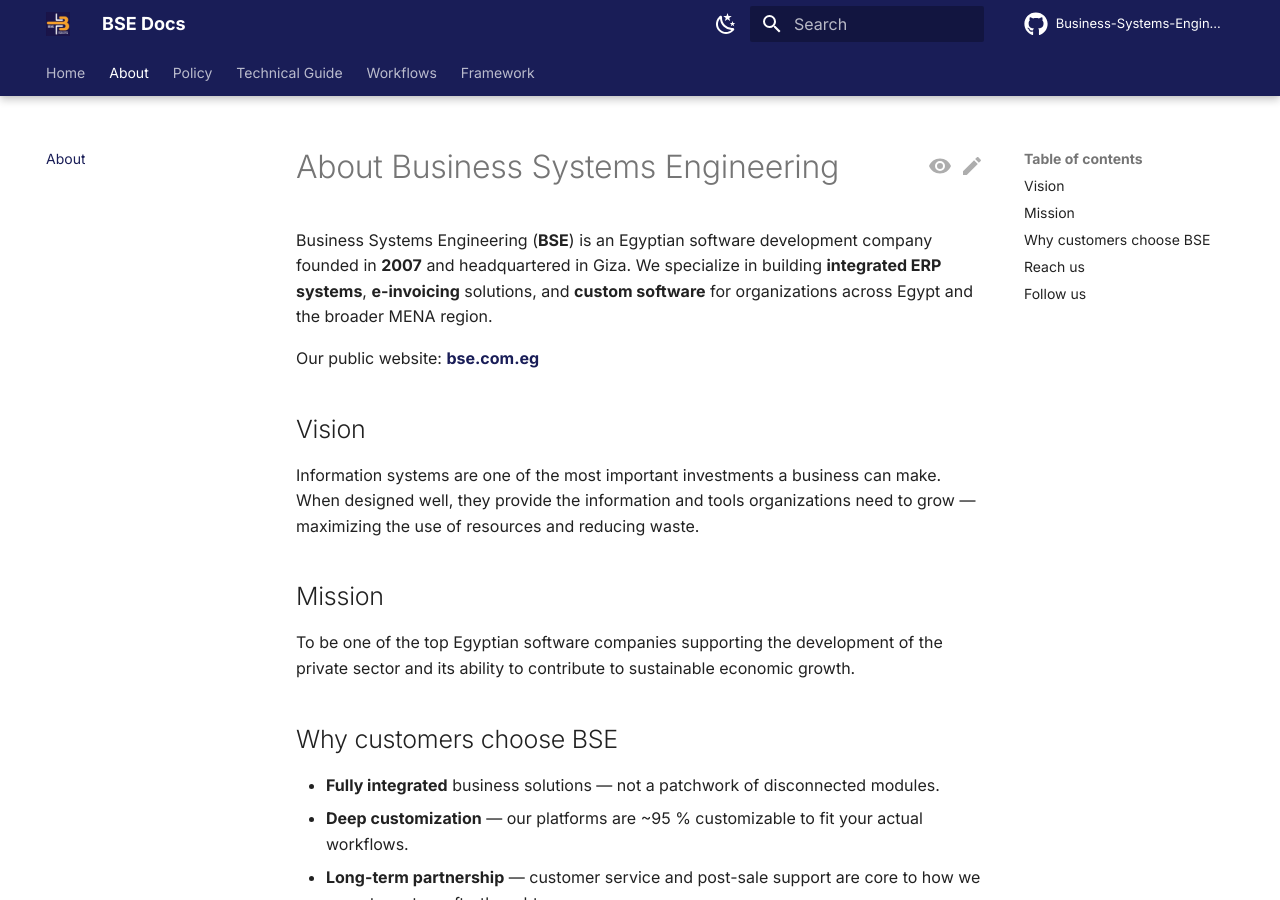
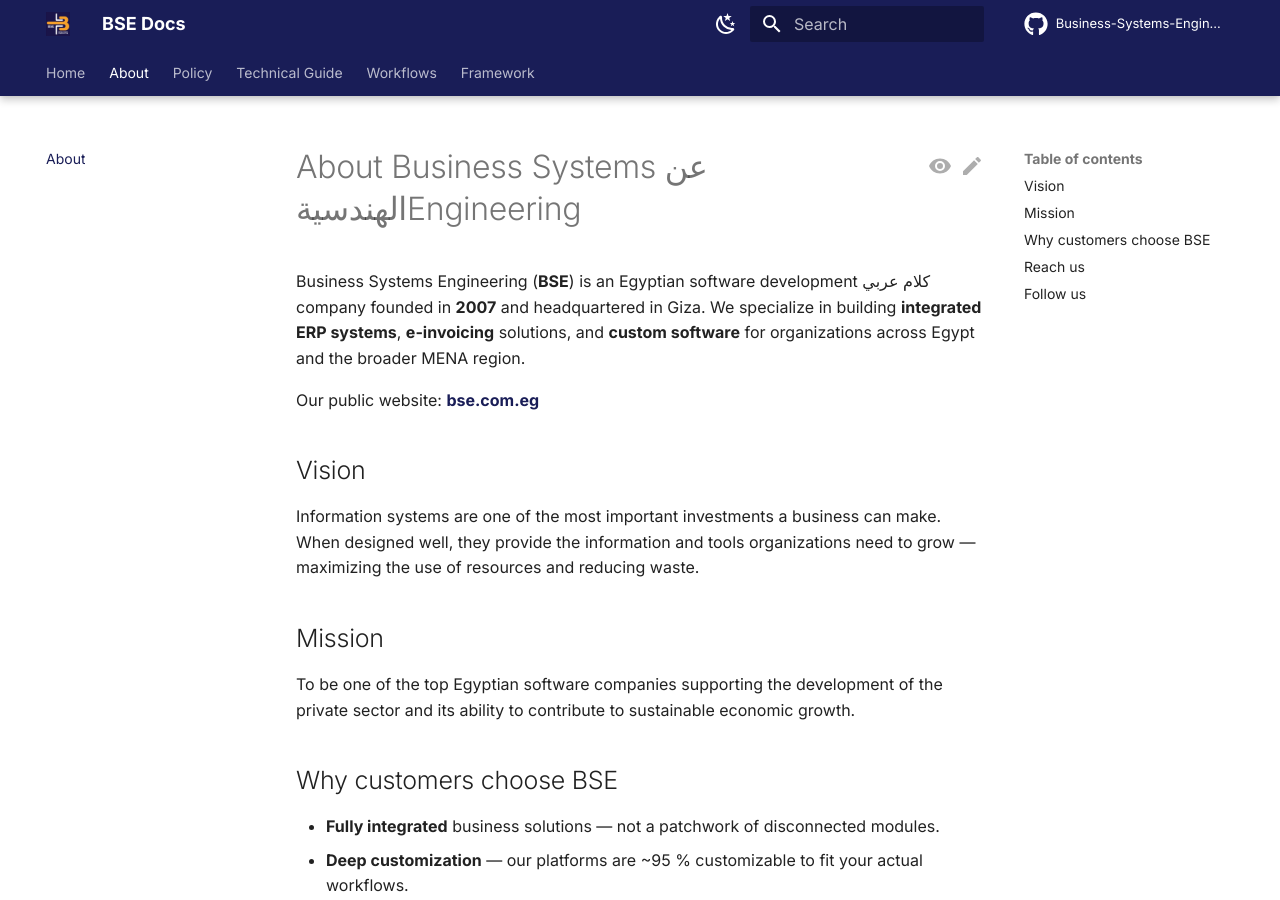
Before and after one commit to Business-Systems-Engineering/Documentation, an MkDocs documentation site: the page built from docs/about.md, in a window 1280 px wide and 900 px high. Built offline with MkDocs 1.6.1 and Material for MkDocs 9.7.7, drawn with Linux system fonts in a browser that asks for light colours; comment, search, counter and statistics services are not loaded.

Commit message:
Update about.md
try arabic

```diff
--- a/docs/about.md
+++ b/docs/about.md
@@ -2,9 +2,9 @@
 title: About BSE
 ---
 
-# About Business Systems Engineering
+# About Business Systems عن الهندسيةEngineering
 
-Business Systems Engineering (**BSE**) is an Egyptian software development company founded in **2007** and headquartered in Giza. We specialize in building **integrated ERP systems**, **e-invoicing** solutions, and **custom software** for organizations across Egypt and the broader MENA region.
+Business Systems Engineering (**BSE**) is an Egyptian software development كلام عربي company founded in **2007** and headquartered in Giza. We specialize in building **integrated ERP systems**, **e-invoicing** solutions, and **custom software** for organizations across Egypt and the broader MENA region.
 
 Our public website: [**bse.com.eg**](https://bse.com.eg/?utm_source=docs&utm_medium=docs-site&utm_campaign=bse-documentation&utm_content=about)
 
```
